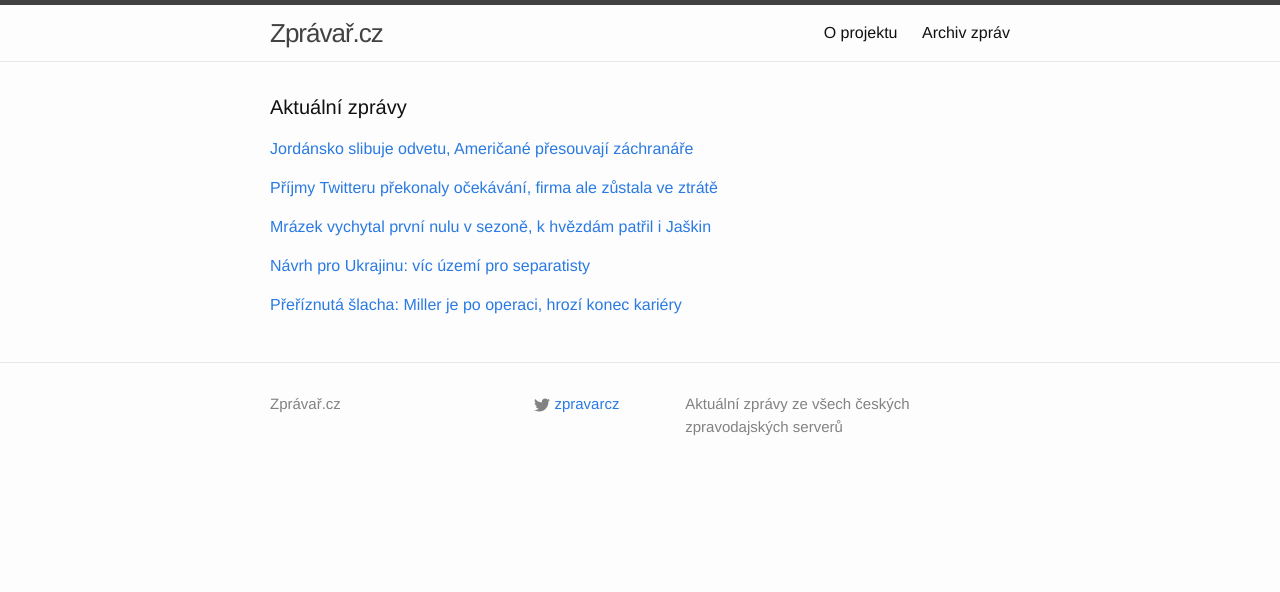
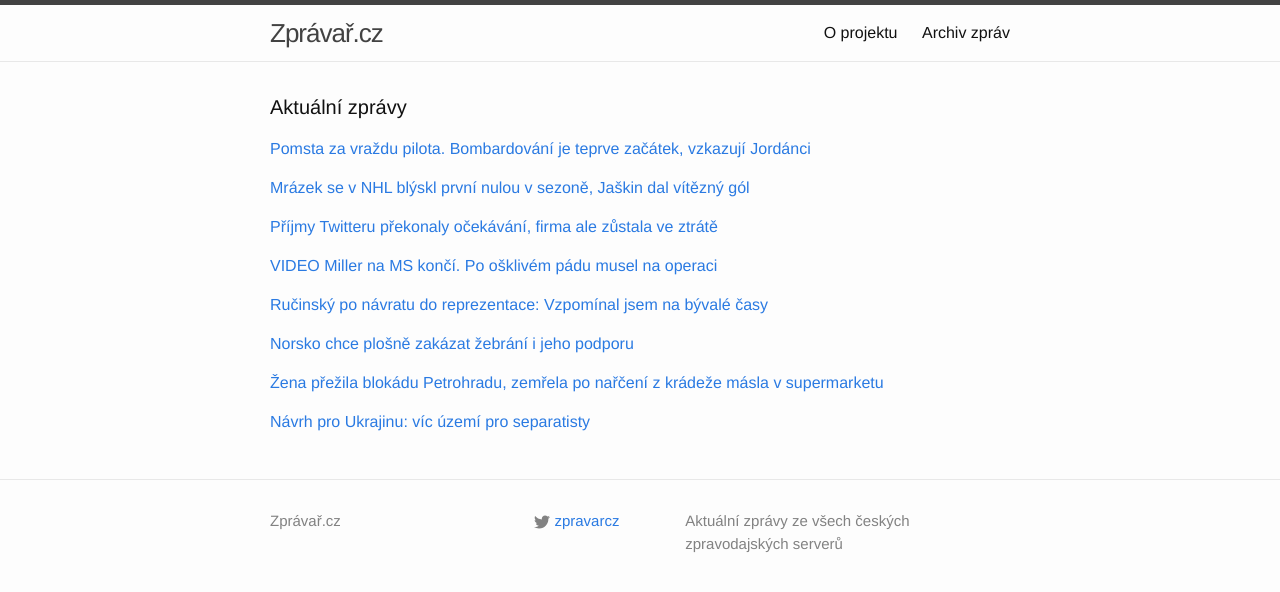
Before and after one commit to adliska/zpravar, a Jekyll site: the page built from index.html, in a window 1280 px wide. Shown: the top 592 px of the page. Built offline with Jekyll 4.4.1, drawn with Linux system fonts in a browser that asks for light colours.

Commit message:
zpravar news update

```diff
--- a/index.html
+++ b/index.html
@@ -5,9 +5,10 @@ layout: default
 <div class="home">
     <h1 class="page-heading">Aktuální zprávy</h1>
 
-<p><a href="javascript:;" onclick="toggle_visibility('zpravy0')">Jordánsko slibuje odvetu, Američané přesouvají záchranáře</a></p>
+<p><a href="javascript:;" onclick="toggle_visibility('zpravy0')">Pomsta za vraždu pilota. Bombardování je teprve začátek, vzkazují Jordánci </a></p>
 <div id="zpravy0" style="display:none">
 <ul>
+<li><a href=http://www.lidovky.cz/pomsta-za-vrazdu-pilota-bombardovani-je-teprve-zacatek-vzkazuji-jordanci-1r5-/zpravy-svet.aspx?c=A150206_073212_ln_zahranici_rof>Pomsta za vraždu pilota. Bombardování je teprve začátek, vzkazují Jordánci  - www.lidovky.cz</a></li>
 <li><a href=http://zpravy.e15.cz/zahranicni/udalosti/jordansko-slibuje-odvetu-americane-presouvaji-zachranare-1160251>Jordánsko slibuje odvetu, Američané přesouvají záchranáře - zpravy.e15.cz</a></li>
 <li><a href=http://www.tyden.cz/rubriky/zahranici/asie-a-oceanie/to-je-jen-zacatek-jordansko-utoci-na-islamsky-stat_332545.html>\"To je jen začátek!\" Jordánsko útočí na Islámský stát - www.tyden.cz</a></li>
 <li><a href=http://www.novinky.cz/zahranicni/blizky-a-stredni-vychod/360904-jordansko-podniklo-nalety-proti-islamskemu-statu-v-syrii.html>Jordánsko podniklo nálety proti Islámskému státu v Sýrii - www.novinky.cz</a></li>
@@ -17,8 +18,18 @@ layout: default
 <li><a href=http://www.ceskenoviny.cz/zpravy/zpravy/jordansko-slibuje-odvetu-americane-presouvaji-zachranare/1178040>Jordánsko slibuje odvetu, Američané přesouvají záchranáře - www.ceskenoviny.cz</a></li>
 <li><a href=http://www.rozhlas.cz/_zprava/jordanska-letadla-podnikla-nalety-na-vycvikove-tabory-islamskeho-statu-v-syrii--1452385>Jordánská letadla podnikla nálety na výcvikové tábory Islámského státu v Sýrii - www.rozhlas.cz</a></li>
 </ul>
-</div><p><a href="javascript:;" onclick="toggle_visibility('zpravy1')">Příjmy Twitteru překonaly očekávání, firma ale zůstala ve ztrátě</a></p>
+</div><p><a href="javascript:;" onclick="toggle_visibility('zpravy1')">Mrázek se v NHL blýskl první nulou v sezoně, Jaškin dal vítězný gól</a></p>
 <div id="zpravy1" style="display:none">
+<ul>
+<li><a href=http://www.rozhlas.cz/_zprava/mrazek-se-v-nhl-blyskl-prvni-nulou-v-sezone-jaskin-dal-vitezny-gol--1452398>Mrázek se v NHL blýskl první nulou v sezoně, Jaškin dal vítězný gól - www.rozhlas.cz</a></li>
+<li><a href=http://www.denik.cz/hokej/mrazek-vychytal-prvni-nulu-v-sezone-k-hvezdam-patril-i-jaskin-20150206.html>Mrázek vychytal první nulu v sezoně, k hvězdám patřil i Jaškin - www.denik.cz</a></li>
+<li><a href=http://www.tyden.cz/rubriky/sport/hokej/nhl/mrazek-vychytal-prvni-nulu-v-sezone-zaril-i-jaskin_332550.html>Mrázek vychytal první nulu v sezoně, zářil i Jaškin - www.tyden.cz</a></li>
+<li><a href=http://www.sportovninoviny.cz/zpravy/mrazek-vychytal-prvni-nulu-v-sezone-k-hvezdam-patril-i-jaskin/1178059>Mrázek vychytal první nulu v sezoně, k hvězdám patřil i Jaškin - www.sportovninoviny.cz</a></li>
+<li><a href=http://sport.aktualne.cz/mrazek-vychytal-nulu-jaskin-golem-rozhodl-zapas/r~b31542daadc211e4a7d8002590604f2e/>Mrázek vychytal první nulu v sezoně, Jaškin rozhodl zápas - sport.aktualne.cz</a></li>
+<li><a href=http://hokej.idnes.cz/hokej-nhl-zpravodajstvi-081-/nhl.aspx?c=A150206_064058_nhl_rou>Brankář Mrázek vychytal první nulu v sezoně, v NHL zazářil i Jaškin - hokej.idnes.cz</a></li>
+</ul>
+</div><p><a href="javascript:;" onclick="toggle_visibility('zpravy2')">Příjmy Twitteru překonaly očekávání, firma ale zůstala ve ztrátě</a></p>
+<div id="zpravy2" style="display:none">
 <ul>
 <li><a href=http://e-svet.e15.cz/internet/prijmy-twitteru-prekonaly-ocekavani-firma-ale-zustala-ve-ztrate-1160235>Příjmy Twitteru překonaly očekávání, firma ale zůstala ve ztrátě - e-svet.e15.cz</a></li>
 <li><a href=http://byznys.ihned.cz/c1-63494370-trzby-twitteru-prekonaly-ocekavani-ale-za-ctvrtleti-hlasi-firma-ztratu>Tržby Twitteru překonaly očekávání, ale za čtvrtletí hlásí firma ztrátu - byznys.ihned.cz</a></li>
@@ -26,27 +37,41 @@ layout: default
 <li><a href=http://www.financninoviny.cz/zpravodajstvi/zpravy/prijmy-twitteru-prekonaly-ocekavani-firma-ale-zustala-ve-ztrate/1178037>Příjmy Twitteru překonaly očekávání, firma ale zůstala ve ztrátě - www.financninoviny.cz</a></li>
 <li><a href=http://zpravy.aktualne.cz/ekonomika/prijmy-twitteru-prekonaly-ocekavani-ale-zustal-ve-ztrate/r~49058f96ad8911e49fc3002590604f2e/>Příjmy Twitteru překonaly očekávání, ale zůstal ve ztrátě - zpravy.aktualne.cz</a></li>
 </ul>
-</div><p><a href="javascript:;" onclick="toggle_visibility('zpravy2')">Mrázek vychytal první nulu v sezoně, k hvězdám patřil i Jaškin</a></p>
-<div id="zpravy2" style="display:none">
+</div><p><a href="javascript:;" onclick="toggle_visibility('zpravy3')">VIDEO Miller na MS končí. Po ošklivém pádu musel na operaci</a></p>
+<div id="zpravy3" style="display:none">
 <ul>
-<li><a href=http://www.denik.cz/hokej/mrazek-vychytal-prvni-nulu-v-sezone-k-hvezdam-patril-i-jaskin-20150206.html>Mrázek vychytal první nulu v sezoně, k hvězdám patřil i Jaškin - www.denik.cz</a></li>
-<li><a href=http://www.tyden.cz/rubriky/sport/hokej/nhl/mrazek-vychytal-prvni-nulu-v-sezone-zaril-i-jaskin_332550.html>Mrázek vychytal první nulu v sezoně, zářil i Jaškin - www.tyden.cz</a></li>
-<li><a href=http://www.sportovninoviny.cz/zpravy/mrazek-vychytal-prvni-nulu-v-sezone-k-hvezdam-patril-i-jaskin/1178059>Mrázek vychytal první nulu v sezoně, k hvězdám patřil i Jaškin - www.sportovninoviny.cz</a></li>
-<li><a href=http://sport.aktualne.cz/mrazek-vychytal-nulu-jaskin-golem-rozhodl-zapas/r~b31542daadc211e4a7d8002590604f2e/>Mrázek vychytal první nulu v sezoně, Jaškin rozhodl zápas - sport.aktualne.cz</a></li>
-<li><a href=http://hokej.idnes.cz/hokej-nhl-zpravodajstvi-081-/nhl.aspx?c=A150206_064058_nhl_rou>Brankář Mrázek vychytal první nulu v sezoně, v NHL zazářil i Jaškin - hokej.idnes.cz</a></li>
+<li><a href=http://sport.aktualne.cz/video-miller-na-ms-konci-po-osklivem-padu-musel-na-operaci/r~d4db829cadce11e49fc3002590604f2e/>VIDEO Miller na MS končí. Po ošklivém pádu musel na operaci - sport.aktualne.cz</a></li>
+<li><a href=http://www.tyden.cz/rubriky/sport/zimni-sporty/sjezdove-lyzovani/preriznuta-slacha-miller-je-po-operaci-hrozi-konec-kariery_332552.html>Přeříznutá šlacha: Miller je po operaci, hrozí konec kariéry - www.tyden.cz</a></li>
+<li><a href=http://sport.idnes.cz/ms-v-lyzovani-miller-0ri-/lyzovani.aspx?c=A150206_075941_lyzovani_rou>Pro Millera MS skončilo,  po pádu v super-G musel na operaci - sport.idnes.cz</a></li>
+<li><a href=http://www.sportovninoviny.cz/zpravy/miller-musel-po-padu-v-super-g-na-operaci-a-ms-pro-nej-skoncilo/1178081>Miller musel po pádu v super-G na operaci a MS pro něj skončilo - www.sportovninoviny.cz</a></li>
 </ul>
-</div><p><a href="javascript:;" onclick="toggle_visibility('zpravy3')">Návrh pro Ukrajinu: víc území pro separatisty</a></p>
-<div id="zpravy3" style="display:none">
+</div><p><a href="javascript:;" onclick="toggle_visibility('zpravy4')">Ručinský po návratu do reprezentace: Vzpomínal jsem na bývalé časy</a></p>
+<div id="zpravy4" style="display:none">
+<ul>
+<li><a href=http://hokej.idnes.cz/martin-rucinsky-po-zapase-cesko-vs-rusko-fpq-/reprezentace.aspx?c=A150205_230147_reprezentace_ald>Ručinský po návratu do reprezentace: Vzpomínal jsem na bývalé časy - hokej.idnes.cz</a></li>
+<li><a href=http://sport.aktualne.cz/rucinsky-bal-jsem-se-jak-budu-stihat-ale-ubojoval-jsem-to/r~2d125ba2ad7a11e4aff10025900fea04/>Ručinský: Bál jsem se, jak budu stíhat, ale ubojoval jsem to - sport.aktualne.cz</a></li>
+<li><a href=http://www.tyden.cz/rubriky/sport/hokej/reprezentace/ja-a-legenda-sasu-nekdo-trefil-pukem-smal-se-rucinsky_332542.html>Já a legenda? Sašu někdo trefil pukem! smál se Ručinský - www.tyden.cz</a></li>
+<li><a href=http://www.tyden.cz/rubriky/sport/hokej/reprezentace/ja-a-legenda-sasu-asi-nekdo-trefil-pukem-do-hlavy-smal-se-rucinsky_332542.html>Já a legenda? Sašu asi někdo trefil pukem do hlavy, smál se Ručinský - www.tyden.cz</a></li>
+</ul>
+</div><p><a href="javascript:;" onclick="toggle_visibility('zpravy5')">Norsko chce plošně zakázat žebrání i jeho podporu</a></p>
+<div id="zpravy5" style="display:none">
+<ul>
+<li><a href=http://echo24.cz/a/iqj7b>Norsko chce plošně zakázat žebrání i jeho podporu - echo24.cz</a></li>
+<li><a href=http://zpravy.e15.cz/zahranicni/udalosti/norsko-chce-plosne-zakazat-zebrani-i-jeho-podporu-1160249>Norsko chce plošně zakázat žebrání i jeho podporu - zpravy.e15.cz</a></li>
+<li><a href=http://zpravy.aktualne.cz/zahranici/norsko-chce-plosne-zakazat-zebrani-i-jeho-podporu/r~bb2583aeadcc11e4b98c002590604f2e/>Norsko chce plošně zakázat žebrání i jeho podporu - zpravy.aktualne.cz</a></li>
+</ul>
+</div><p><a href="javascript:;" onclick="toggle_visibility('zpravy6')">Žena přežila blokádu Petrohradu, zemřela po nařčení z krádeže másla v supermarketu</a></p>
+<div id="zpravy6" style="display:none">
+<ul>
+<li><a href=http://www.novinky.cz/zahranicni/evropa/360905-zena-prezila-blokadu-petrohradu-zemrela-po-narceni-z-kradeze-masla-v-supermarketu.html>Žena přežila blokádu Petrohradu, zemřela po nařčení z krádeže másla v supermarketu - www.novinky.cz</a></li>
+<li><a href=http://zpravy.idnes.cz/rusko-petrohrad-seniorka-kradez-smrt-d81-/zahranicni.aspx?c=A150206_071259_zahranicni_bse>V dětství přežila blokádu Petrohradu, teď žena podlehla nařčení z krádeže - zpravy.idnes.cz</a></li>
+<li><a href=http://www.tyden.cz/rubriky/zahranici/rusko-a-okoli/prezila-blokadu-petrohradu-ale-ne-narceni-z-kradeze-masla_332548.html>Přežila blokádu Petrohradu, ale ne nařčení z krádeže másla - www.tyden.cz</a></li>
+</ul>
+</div><p><a href="javascript:;" onclick="toggle_visibility('zpravy7')">Návrh pro Ukrajinu: víc území pro separatisty</a></p>
+<div id="zpravy7" style="display:none">
 <ul>
 <li><a href=http://www.tyden.cz/rubriky/zahranici/rusko-a-okoli/navrh-pro-ukrajinu-vic-uzemi-pro-separatisty_332543.html>Návrh pro Ukrajinu: víc území pro separatisty - www.tyden.cz</a></li>
 <li><a href=http://zpravy.aktualne.cz/zahranici/zive-patek-6-unora-ukrajina-rusko-separatiste/r~dfcf7da6ac8511e4ba57002590604f2e/>Živě: Plán pro Ukrajinu? Větší území separatistům, píše tisk - zpravy.aktualne.cz</a></li>
 <li><a href=http://www.tyden.cz/rubriky/zahranici/rusko-a-okoli/navrh-merkelove-a-hollanda-autonomie-pro-separatisty_332543.html>Návrh Merkelové a Hollanda: autonomie pro separatisty - www.tyden.cz</a></li>
 </ul>
-</div><p><a href="javascript:;" onclick="toggle_visibility('zpravy4')">Přeříznutá šlacha: Miller je po operaci, hrozí konec kariéry</a></p>
-<div id="zpravy4" style="display:none">
-<ul>
-<li><a href=http://www.tyden.cz/rubriky/sport/zimni-sporty/sjezdove-lyzovani/preriznuta-slacha-miller-je-po-operaci-hrozi-konec-kariery_332552.html>Přeříznutá šlacha: Miller je po operaci, hrozí konec kariéry - www.tyden.cz</a></li>
-<li><a href=http://sport.idnes.cz/ms-v-lyzovani-miller-0ri-/lyzovani.aspx?c=A150206_075941_lyzovani_rou>Pro Millera MS skončilo,  po pádu v super-G musel na operaci - sport.idnes.cz</a></li>
-<li><a href=http://www.sportovninoviny.cz/zpravy/miller-musel-po-padu-v-super-g-na-operaci-a-ms-pro-nej-skoncilo/1178081>Miller musel po pádu v super-G na operaci a MS pro něj skončilo - www.sportovninoviny.cz</a></li>
-</ul>
 </div></div>
```
